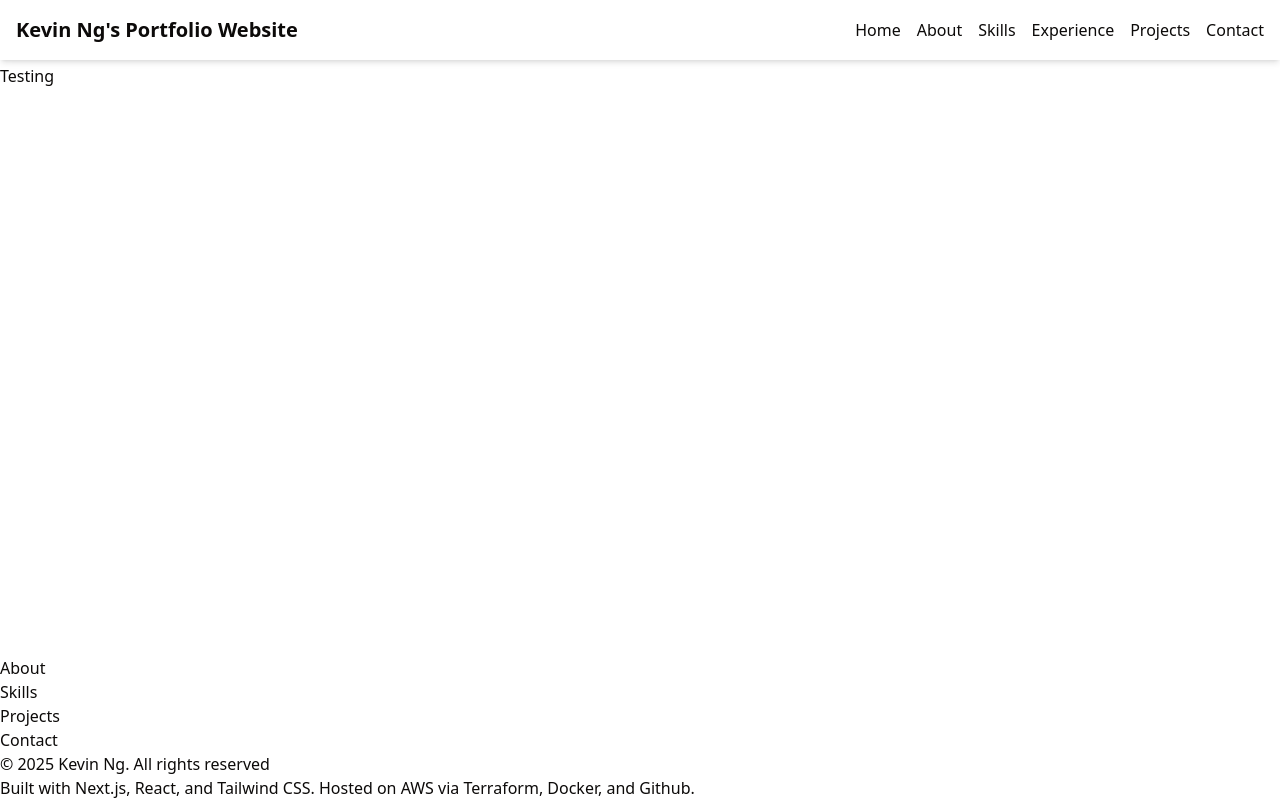
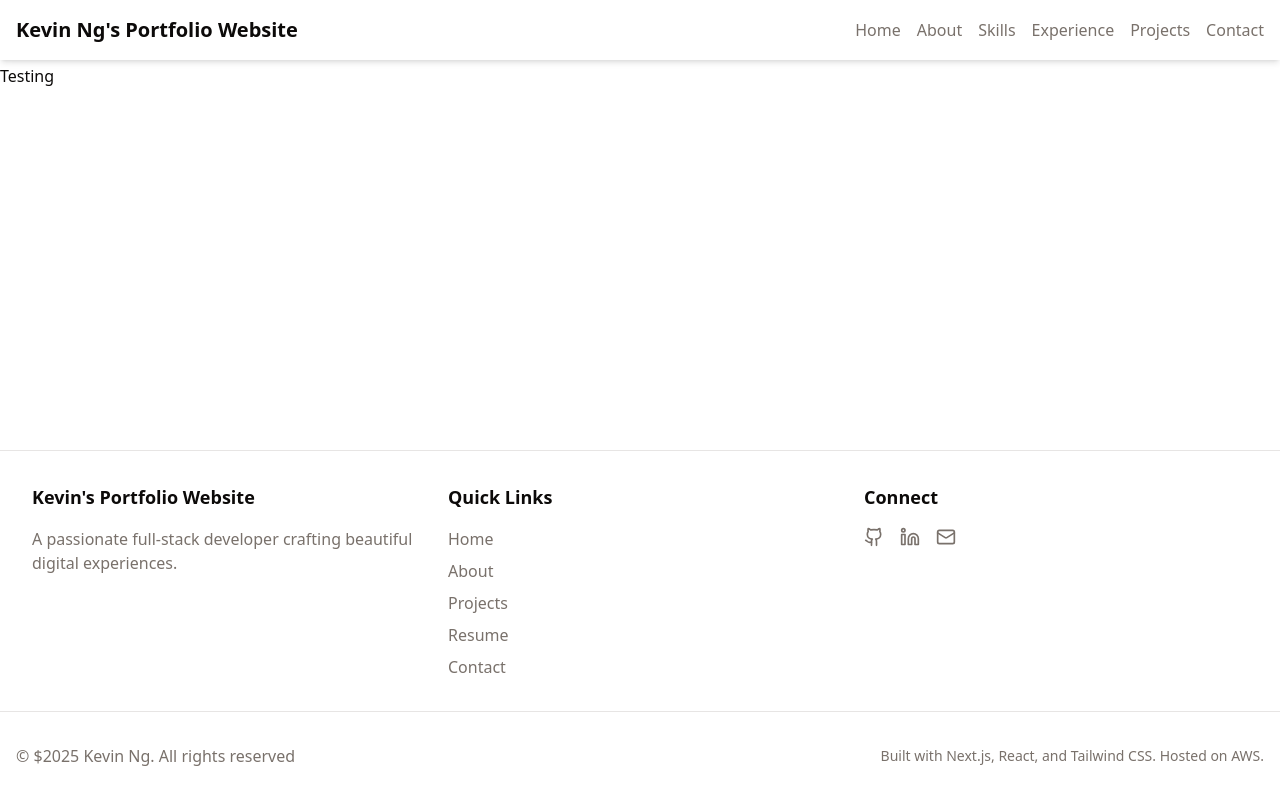
Before and after one commit to ngk3/portfolio_website, a Next.js app in the folder portfolio/: page / in a window 1280 px wide. Built offline with nearby package versions, Linux system fonts and the light colour scheme.

Commit message:
Update Footer

```diff
--- a/portfolio/src/components/layout/Footer.tsx
+++ b/portfolio/src/components/layout/Footer.tsx
@@ -1,38 +1,103 @@
+import { Github, Linkedin, Mail } from "lucide-react";
+import Link from "next/link";
+
 export function Footer() {
   const currentYear = new Date().getFullYear();
 
   return (
-    <footer>
-      <div>
-        {/* PERSONAL DESCRIPTION */}
-        <div></div>
+    <footer className="border-t py-8 bg-background">
+      <div className="container mx-auto px-4 md:px-6 lg:px-8">
+        <div className="grid grid-cols-1 md:grid-cols-3 gap-8 mb-8">
+          {/* PERSONAL DESCRIPTION */}
+          <div>
+            <h3 className="font-bold text-lg mb-4">Kevin&apos;s Portfolio Website</h3>
+            <p className="text-muted-foreground">
+              A passionate full-stack developer crafting beautiful digital
+              experiences.
+            </p>
+          </div>
 
-        {/* NAVIGATION */}
-        <div>
-          <ul>
-            <li>
-              <a href="#about">About</a>
-            </li>
-            <li>
-              <a href="#skills">Skills</a>
-            </li>
-            <li>
-              <a href="#projects">Projects</a>
-            </li>
-            <li>
-              <a href="#contact">Contact</a>
-            </li>
-          </ul>
+          {/* NAVIGATION */}
+          <div>
+            <h3 className="font-bold text-lg mb-4">Quick Links</h3>
+            <nav className="flex flex-col space-y-2">
+              <Link
+                href="/"
+                className="text-muted-foreground hover:text-foreground transition-colors"
+              >
+                Home
+              </Link>
+              <Link
+                href="/#about"
+                className="text-muted-foreground hover:text-foreground transition-colors"
+              >
+                About
+              </Link>
+              <Link
+                href="/#projects"
+                className="text-muted-foreground hover:text-foreground transition-colors"
+              >
+                Projects
+              </Link>
+              <Link
+                href="/resume"
+                className="text-muted-foreground hover:text-foreground transition-colors"
+              >
+                Resume
+              </Link>
+              <Link
+                href="/#contact"
+                className="text-muted-foreground hover:text-foreground transition-colors"
+              >
+                Contact
+              </Link>
+            </nav>
+          </div>
+
+          {/* EXTERNAL LINKS */}
+
+          <div>
+            <h3 className="font-bold text-lg mb-4">Connect</h3>
+            <div className="flex space-x-4">
+              <Link
+                href="https://github.com/ngk3"
+                target="_blank"
+                rel="noopener noreferrer"
+                className="text-muted-foreground hover:text-foreground transition-colors"
+              >
+                {/* Replace with "https://github.com/simple-icons/simple-icons" */}
+                <Github className="h-5 w-5" />
+                <span className="sr-only">GitHub</span>
+              </Link>
+              <Link
+                href="https://www.linkedin.com/in/kevin-ng-44509a135"
+                target="_blank"
+                rel="noopener noreferrer"
+                className="text-muted-foreground hover:text-foreground transition-colors"
+              >
+                <Linkedin className="h-5 w-5" />
+                <span className="sr-only">LinkedIn</span>
+              </Link>
+              <Link
+                href="mailto:kevin.ng.ngk3@gmail.com"
+                className="text-muted-foreground hover:text-foreground transition-colors"
+              >
+                <Mail className="h-5 w-5" />
+                <span className="sr-only">Email</span>
+              </Link>
+            </div>
+          </div>
         </div>
-
-        {/* EXTERNAL LINKS */}
-        <div></div>
       </div>
 
       {/* COPYRIGHT */}
-      <div>
-        <p>{`© ${currentYear} Kevin Ng. All rights reserved`}</p>
-        <p>{"Built with Next.js, React, and Tailwind CSS. Hosted on AWS via Terraform, Docker, and Github."}</p>
+      <div className="border-t pt-8 flex flex-col md:flex-row justify-between items-center gap-4 px-4">
+        <p className="text-md text-muted-foreground">
+          © ${currentYear} Kevin Ng. All rights reserved
+        </p>
+        <p className="text-sm text-muted-foreground">
+          Built with Next.js, React, and Tailwind CSS. Hosted on AWS.
+        </p>
       </div>
     </footer>
   );
--- a/portfolio/src/components/layout/Header.tsx
+++ b/portfolio/src/components/layout/Header.tsx
@@ -12,21 +12,21 @@ export function Header() {
 
   return (
     <header>
-      <div className="fixed top-0 left-0 right-0 z-50 flex items-center justify-between bg-white p-4 shadow-md">
+      <div className="fixed top-0 left-0 right-0 z-50 flex items-center justify-between p-4 shadow-md">
         {/* Portfolio Home */}
         <div className="text-xl font-bold">{"Kevin Ng's Portfolio Website"}</div>
 
         {/* Desktop Navigation */}
         <nav className="hidden md:flex space-x-4">
           {navLinks.map((link) => (
-            <Link key={link.name} href={link.href}>
+            <Link key={link.name} href={link.href} className="text-muted-foreground hover:text-foreground">
               {link.name}
             </Link>
           ))}
         </nav>
 
-        {/* Mobile Navigation */}
-        <div className="md:hidden">
+        {/* TODO:  Mobile Navigation */}
+        <div className="flex items-center gap-2 md:hidden">
           <Link key="Home" href="/">
             {"Home"}
           </Link>
```
